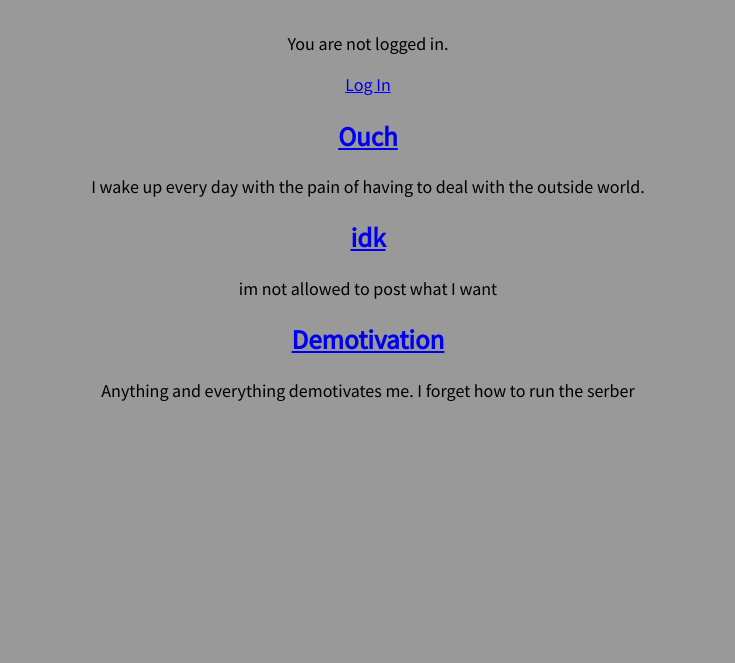
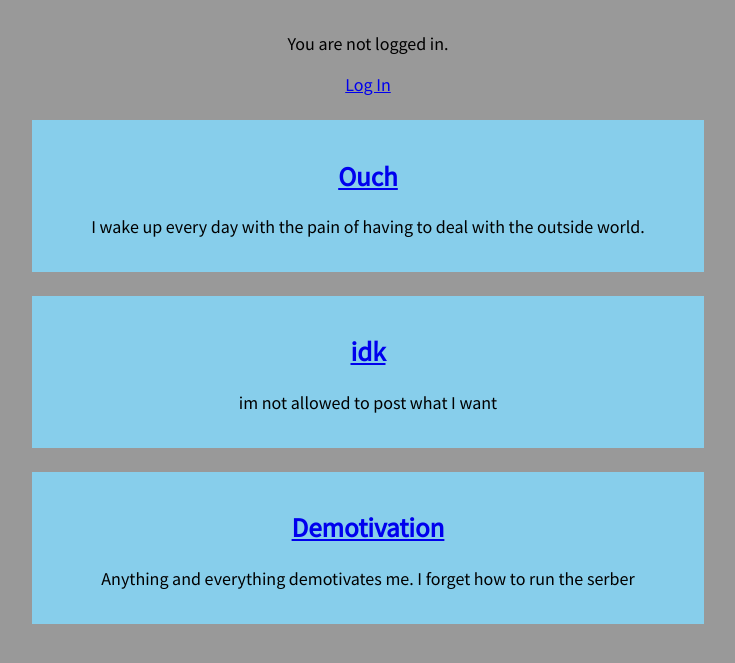
Before and after one commit to ecbishop1055/Shouganai, a Django app: page / in a window 1280 px wide. Shown: the part 102-765 px from the top of the page, without its empty margins (272-1007 px from the left). Run offline with Django 3.2, Linux system fonts and the light colour scheme; data comes from the database, SQL or seed files in the repository; both versions use the stored data as it was after the commit.

Commit message:
Css styling and admin fix

```diff
--- a/accounts/admin.py
+++ b/accounts/admin.py
@@ -14,6 +14,6 @@ class CustomUserAdmin(UserAdmin):
         (None, {'fields': ('age',)}),
     )
     add_fieldsets = UserAdmin.add_fieldsets + (
-        (None, {'fields': ('age',)})
+        (None, {'fields': ('age',)}),
     )
 admin.site.register(CustomUser, CustomUserAdmin)
--- a/static/css/base.css
+++ b/static/css/base.css
@@ -27,13 +27,13 @@ header {
     padding-top: 2rem;
 }
 
-post-entry {
-    margin-bottom: 2rem;
-    border-style: dashed !important;
-    border-radius: 50% !important;
-    border-width: 5px !important;
-    max-width: .5rem;
-    background-color: blue !important;
+.posts-entry {
+    margin: 1.5rem auto;
+    padding: 1rem;
+    /* border-style: dashed; */
+    /* border-width: 5px; */
+    max-width: 40rem;
+    background-color: skyblue;
 }
 
 post-entry h2{
```
Also changed, not shown: db.sqlite3.
